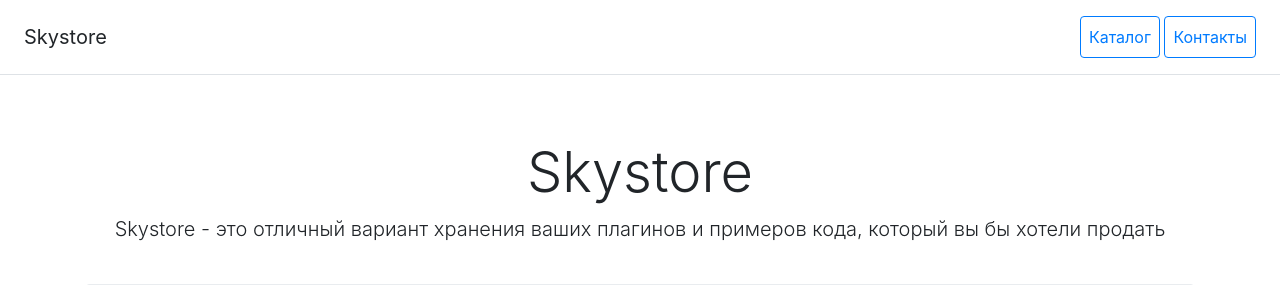
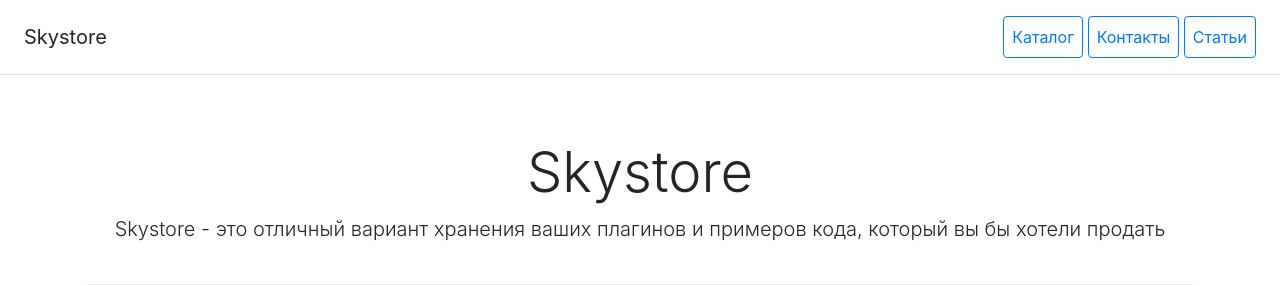
Before and after one commit to evgeniya1011/internet_market, a Django app: page / in a window 1280 px wide. Shown: the top 285 px of the page. Run offline with Django 4.2, Linux system fonts and the light colour scheme; data comes from the database, SQL or seed files in the repository; some libraries are stand-ins or nearby versions.

Commit message:
fix home.html,inc_main, product_detail.html(hw21.1)

```diff
--- a/catalog/templates/catalog/home.html
+++ b/catalog/templates/catalog/home.html
@@ -17,7 +17,7 @@
                         <li> {{ product.descriptions|slice:":100"}} </li>
                     </ul>
                     <button type="button" class="btn btn-lg btn-block btn-outline-primary">Купить</button>
-                    <a href="{% url 'catalog:product' product.pk %}" class="btn btn-lg btn-block btn-outline-primary">Подробнее о товаре</a>
+                    <a href="{% url 'catalog:view' product.pk %}" class="btn btn-lg btn-block btn-outline-primary">Подробнее о товаре</a>
                 </div>
             </div>
         </div>
--- a/catalog/templates/catalog/includes/inc_main_menu.html
+++ b/catalog/templates/catalog/includes/inc_main_menu.html
@@ -10,6 +10,7 @@
         <h5 class="my-0 mr-md-auto font-weight-normal">Skystore</h5>
         <nav class="ms-5">
             <a class="p-2 btn btn-outline-primary" href="/">Каталог</a>
-            <a class="p-2 btn btn-outline-primary" href="/contacts/">Контакты</a>
+            <a class="p-2 btn btn-outline-primary" href="{% url 'catalog:contacts' %}">Контакты</a>
+            <a class="p-2 btn btn-outline-primary" href="{% url 'blog:list' %}">Статьи</a>
         </nav>
     </div>
```
Also changed, not shown: catalog/templates/catalog/product_detail.html (renamed from catalog/templates/catalog/product.html).
